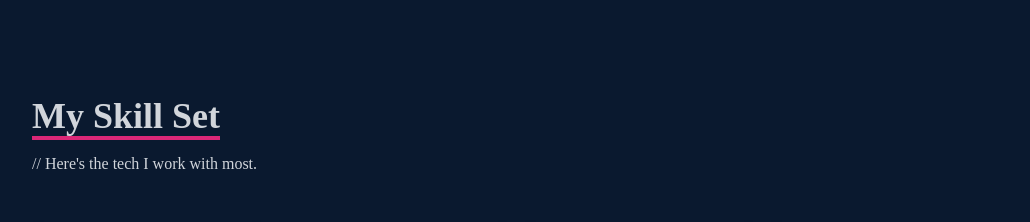
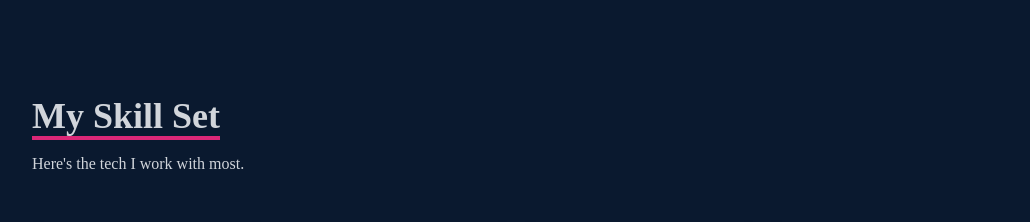
Before and after one commit to ZakkFast/Portfoliov3, a React (Create React App) app: page / in a window 1280 px wide. Shown: the part 1680-1902 px from the top of the page, without its empty margins (124-1154 px from the left). Built offline with nearby package versions, Linux system fonts and the light colour scheme.

Commit message:
removed typo causing failed deployment

```diff
--- a/src/components/Skills.jsx
+++ b/src/components/Skills.jsx
@@ -16,7 +16,7 @@ const Skills = () => {
           <p className="text-4xl font-bold inline border-b-4 border-pink-600 ">
             My Skill Set
           </p>
-          <p className="py-4">// Here's the tech I work with most.</p>
+          <p className="py-4">Here's the tech I work with most.</p>
         </div>
 
         <div className="w-full grid grid-cols-2 sm:grid-cols-4 gap-4 text-center py-8">
```
